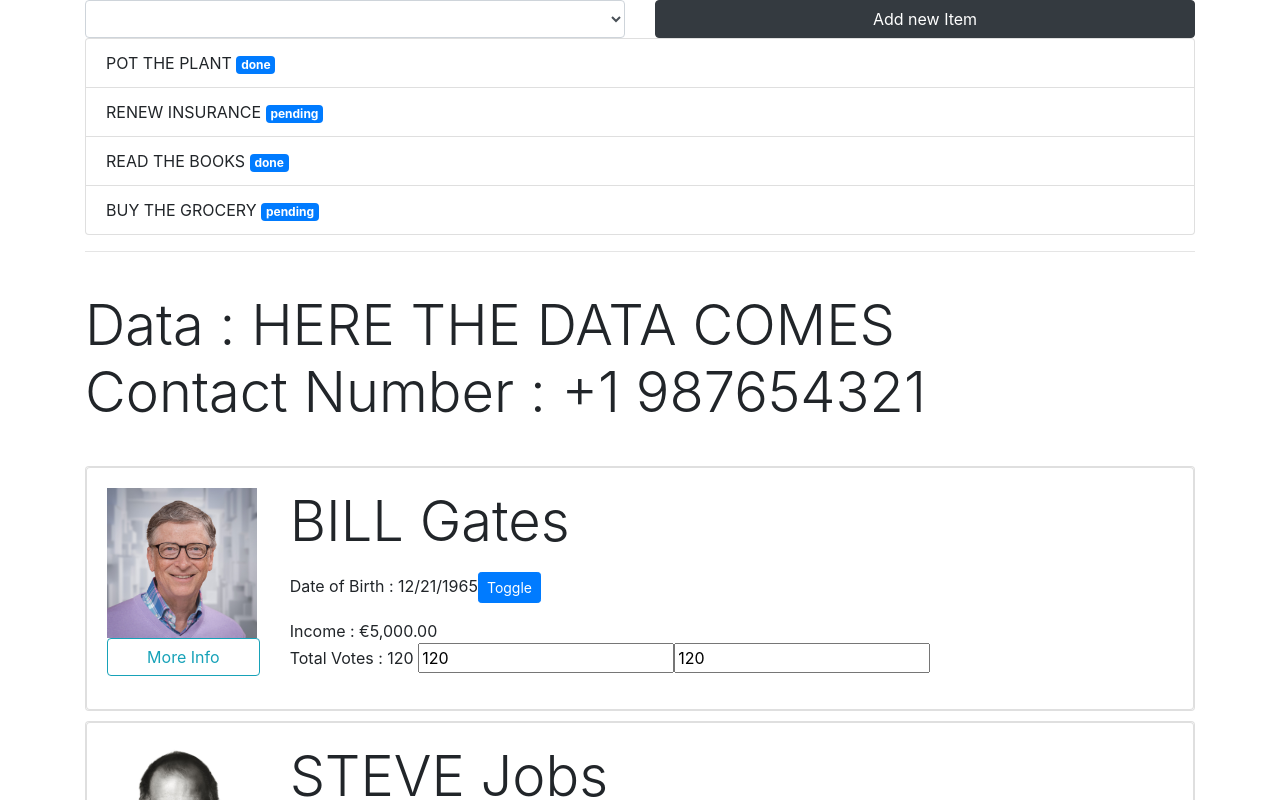
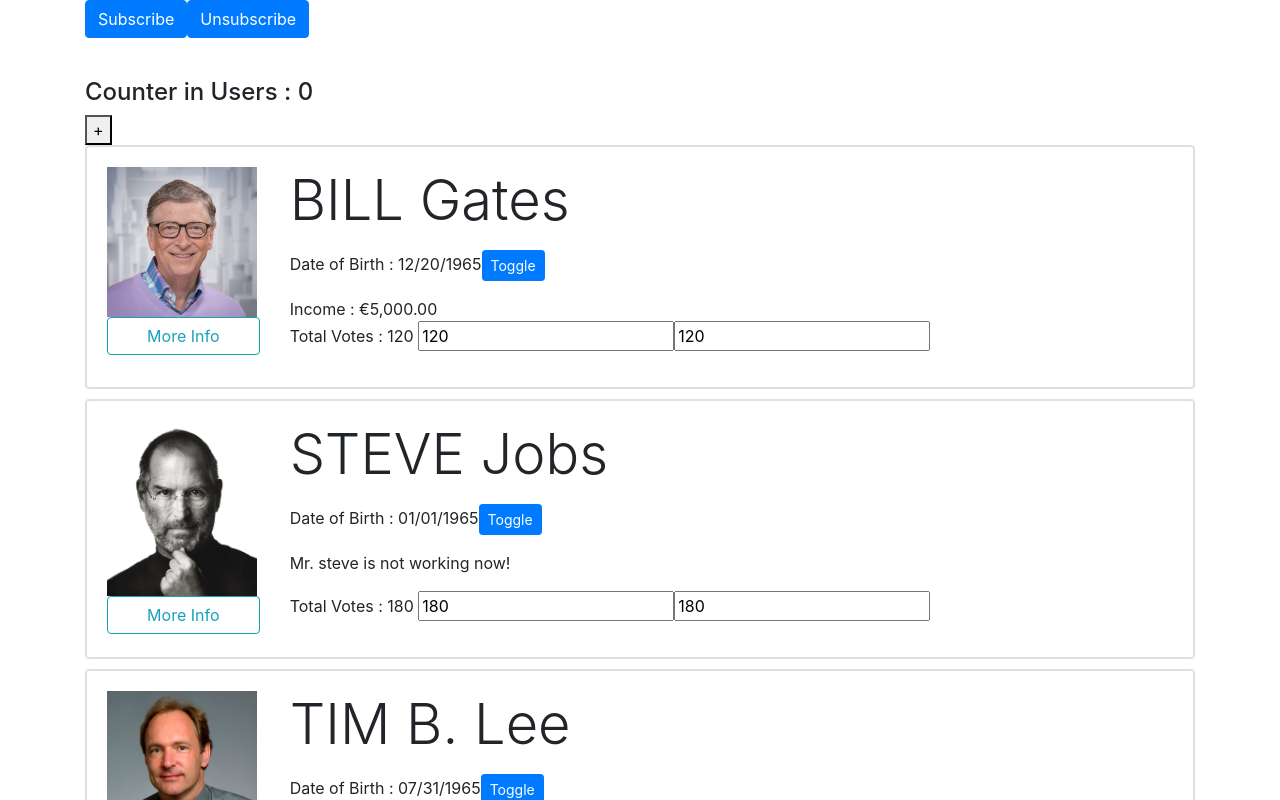
Before and after one commit to synergy2411/gep-b1, an Angular app in the folder users-space/: page / in a window 1280 px wide. Shown: the top 800 px of the page. Built offline with nearby package versions, Linux system fonts and the light colour scheme; what gep-util would draw is missing.

Commit message:
observable demo

```diff
--- a/users-space/projects/users-app/src/app/app.component.html
+++ b/users-space/projects/users-app/src/app/app.component.html
@@ -1,6 +1,15 @@
 <div class="container">
 
-  <app-pipe-demo></app-pipe-demo>
+
+  <app-observable-demo></app-observable-demo>
+
+
+  <!-- <h3>Counter in App : {{ dataService.counter }}</h3>
+  <button (click)= "increase()"> + </button> -->
+
+
+
+  <!-- <app-pipe-demo></app-pipe-demo> -->
 
 
 
--- a/users-space/projects/users-app/src/app/app.component.ts
+++ b/users-space/projects/users-app/src/app/app.component.ts
@@ -2,6 +2,7 @@ import { Component, ComponentFactoryResolver, ViewChild } from "@angular/core";
 import { Subscription } from 'rxjs';
 import { AlertComponent } from "./components/alert/alert.component";
 import { PlaceholderDirective } from "./directives/placeholder.directive";
+import { DataService } from './services/data.service';
 
 @Component({
   selector: "app-root",
@@ -15,9 +16,14 @@ export class AppComponent {
   @ViewChild(PlaceholderDirective, { static: false })
              placeholderRef: PlaceholderDirective;
 
-  constructor(private cmpFactory: ComponentFactoryResolver) {}
+  constructor(private cmpFactory: ComponentFactoryResolver,
+              public dataService : DataService) {}
 
   onCloseSub : Subscription;
+
+  increase(){
+    this.dataService.counter++;
+  }
 
   onShowAlert() {
     const alertCmpResolver = this.cmpFactory.resolveComponentFactory(
--- a/users-space/projects/users-app/src/app/app.module.ts
+++ b/users-space/projects/users-app/src/app/app.module.ts
@@ -2,6 +2,7 @@ import { BrowserModule } from '@angular/platform-browser';
 import { NgModule } from '@angular/core';
 import { FormsModule } from '@angular/forms';
 import { LibUtilModule } from 'gep-util';
+import { HttpClientModule } from '@angular/common/http';
 
 import { AppComponent } from './app.component';
 import { UserComponent } from './components/users/users.component';
@@ -14,6 +15,7 @@ import { PipeDemoComponent } from './components/pipe-demo/pipe-demo.component';
 import { NationalCodePipe } from './pipes/national-code.pipe';
 import { FilterPipe } from './pipes/filter.pipe';
 import { DataService } from './services/data.service';
+import { ObservableDemoComponent } from './components/observable-demo/observable-demo.component';
 
 @NgModule({
   declarations: [
@@ -23,10 +25,11 @@ import { DataService } from './services/data.service';
     AlertComponent,
     PipeDemoComponent,
     NationalCodePipe,
-    FilterPipe
+    FilterPipe,
+    ObservableDemoComponent
   ],
   imports: [
-    BrowserModule, FormsModule, LibUtilModule
+    BrowserModule, FormsModule, LibUtilModule, HttpClientModule
   ],
   providers: [DataService],
   entryComponents :   [AlertComponent],
--- /dev/null
+++ b/users-space/projects/users-app/src/app/components/observable-demo/observable-demo.component.html
@@ -0,0 +1,8 @@
+<!-- <h3>Data : {{ dataObs$ | async}} </h3> -->
+
+<button class="btn btn-primary" (click) = "onSubscribe()">Subscribe</button>
+<button class="btn btn-primary" (click) = "onUnsubscribe()">Unsubscribe</button>
+
+<ul>
+  <li *ngFor="let pkg of packages"> {{ pkg }} </li>
+</ul>
--- /dev/null
+++ b/users-space/projects/users-app/src/app/components/observable-demo/observable-demo.component.ts
@@ -0,0 +1,48 @@
+import { Component, OnInit } from '@angular/core';
+import { Observable, Subscription} from 'rxjs';
+
+@Component({
+  selector: 'app-observable-demo',
+  templateUrl: './observable-demo.component.html',
+  styleUrls: ['./observable-demo.component.css']
+})
+export class ObservableDemoComponent implements OnInit {
+
+  dataObs$ = Observable.create( observer => {
+    setTimeout(() => {
+      observer.next("First Package")
+    }, 1000)
+    setTimeout(() => {
+      observer.next("Second Package")
+    }, 2000)
+    setTimeout(() => {
+      observer.error(new Error("Something Bad happened!"))
+      observer.next("Third Package")
+    }, 4000)
+    setTimeout(() => {
+      observer.complete()
+    }, 6000)
+  })
+
+  packages : any[] = [];
+
+  unsub : Subscription;
+
+  onSubscribe(){
+    this.unsub =  this.dataObs$.subscribe(
+      (response:any) =>  this.packages.push(response),
+      err => console.log(err),
+      () => console.log("Consumed")
+    )
+  }
+
+  onUnsubscribe(){
+    this.unsub.unsubscribe();
+  }
+
+  constructor() { }
+
+  ngOnInit() {
+  }
+
+}
--- a/users-space/projects/users-app/src/app/components/users/users.component.html
+++ b/users-space/projects/users-app/src/app/components/users/users.component.html
@@ -1,6 +1,11 @@
 <!--
 <p class="display-3"> Title : {{ title }} </p>
 <input type="text" [(ngModel)]="title"> -->
+
+
+<h4>Counter in Users : {{ dataService.counter }}</h4>
+<button (click) = "increase()"> + </button>
+
 
 <ul class="list-unstyled">
   <li
--- a/users-space/projects/users-app/src/app/components/users/users.component.ts
+++ b/users-space/projects/users-app/src/app/components/users/users.component.ts
@@ -12,13 +12,14 @@ import {
   SimpleChanges
 } from "@angular/core";
 import { IUser } from "../../model/user";
-import { DataService } from '../../services/data.service';
+import { DataService } from "../../services/data.service";
 // import { USER_DATA } from "../../model/mocks";
 
 @Component({
   selector: "app-users",
   templateUrl: `./users.component.html`,
-  styleUrls: ["./users.component.css"]
+  styleUrls: ["./users.component.css"],
+  // providers : [DataService]
 })
 export class UserComponent
   implements
@@ -38,7 +39,11 @@ export class UserComponent
     alert(`Hello from ${user.firstName}, working with ${user.company}!`);
   }
 
-  constructor(private dataService : DataService) {
+  increase(){
+    this.dataService.counter++;
+  }
+
+  constructor(public dataService: DataService) {
     // console.log("constructor")
   }
   ngOnChanges(changes: SimpleChanges) {
@@ -46,7 +51,16 @@ export class UserComponent
     // this.title = "Custom Changes " +( Math.round(Math.random() * 10));
   }
   ngOnInit() {
-    this.users = this.dataService.getUserData();
+    // this.users = this.dataService.getUserData();
+    this.dataService.getApiData().subscribe(
+      response => {
+      // console.log(response);
+      this.users = <IUser[]>response['userdata'];
+    },
+    err => console.log(err),
+    () => console.log("COmpleted")
+    );
+
     // this.users = USER_DATA;
     // console.log("[PARENT] ngOnInit");
   }
--- a/users-space/projects/users-app/src/app/services/data.service.ts
+++ b/users-space/projects/users-app/src/app/services/data.service.ts
@@ -1,9 +1,20 @@
 import { Injectable } from '@angular/core';
 import { USER_DATA } from '../model/mocks';
 import { IUser } from '../model/user';
+import { HttpClient } from '@angular/common/http';
+import { Observable } from 'rxjs';
+
 
 @Injectable()
 export class DataService {
+  counter : number = 0;
+
+  constructor(private httpClient : HttpClient){}
+
+  getApiData() : Observable<any>{
+    return this.httpClient.get("./assets/user-data.json")
+  }
+
 
   getUserData() : IUser[]{
     return USER_DATA;
--- /dev/null
+++ b/users-space/projects/users-app/src/assets/user-data.json
@@ -0,0 +1,34 @@
+{
+  "userdata": [
+    {
+      "firstName": "Bill",
+      "lastName": "Gates",
+      "dob": "1965-12-20T18:30:00.000Z",
+      "isWorking": true,
+      "income": 5000,
+      "company": "Microsoft",
+      "image": "assets/images/bill.jpg",
+      "vote": 120
+    },
+    {
+      "firstName": "steve",
+      "lastName": "jobs",
+      "dob": "1965-01-01T18:30:00.000Z",
+      "isWorking": false,
+      "income": 0,
+      "company": "Apple",
+      "image": "assets/images/steve.jpg",
+      "vote": 180
+    },
+    {
+      "firstName": "Tim B.",
+      "lastName": "Lee",
+      "dob": "1965-07-31T18:30:00.000Z",
+      "isWorking": true,
+      "income": 2000,
+      "company": "World Wide Web",
+      "image": "assets/images/tim.jpg",
+      "vote": 140
+    }
+  ]
+}
```
Also changed, not shown: users-space/projects/users-app/src/app/components/observable-demo/observable-demo.component.css (added).
